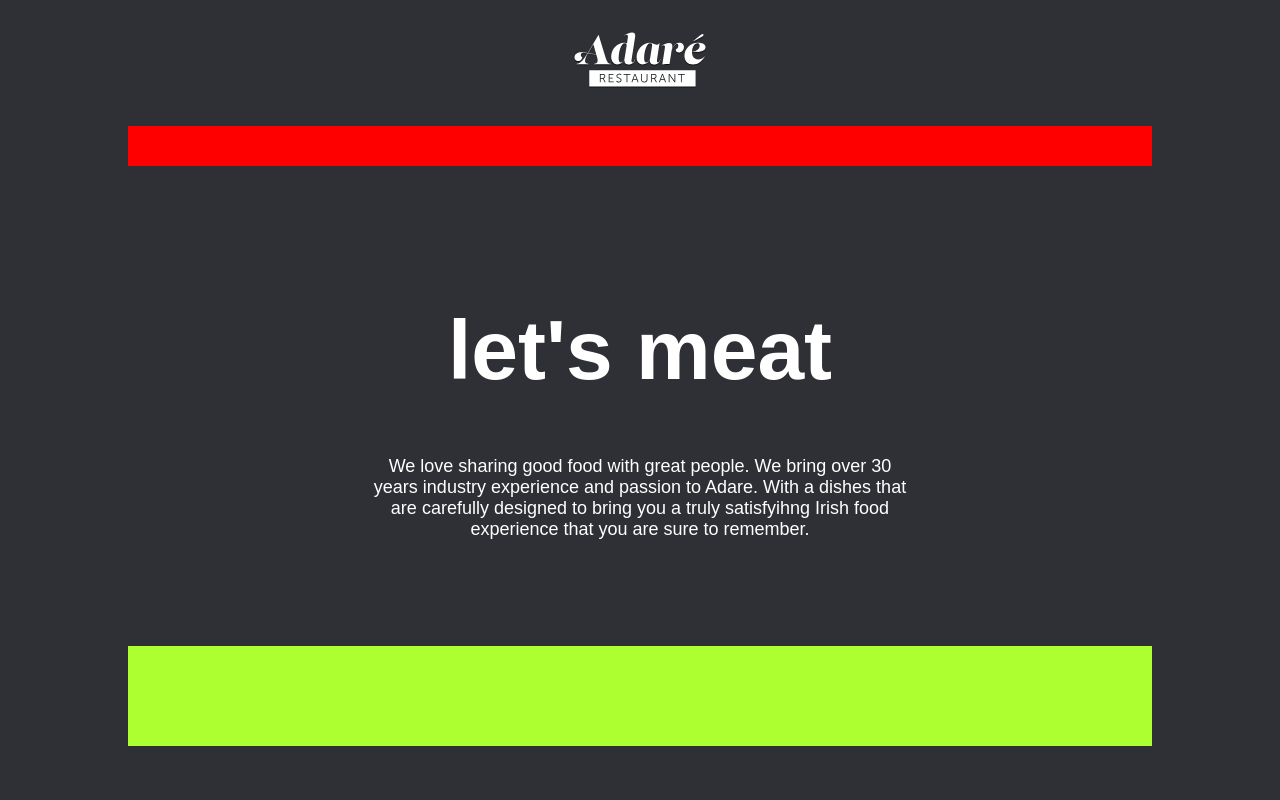
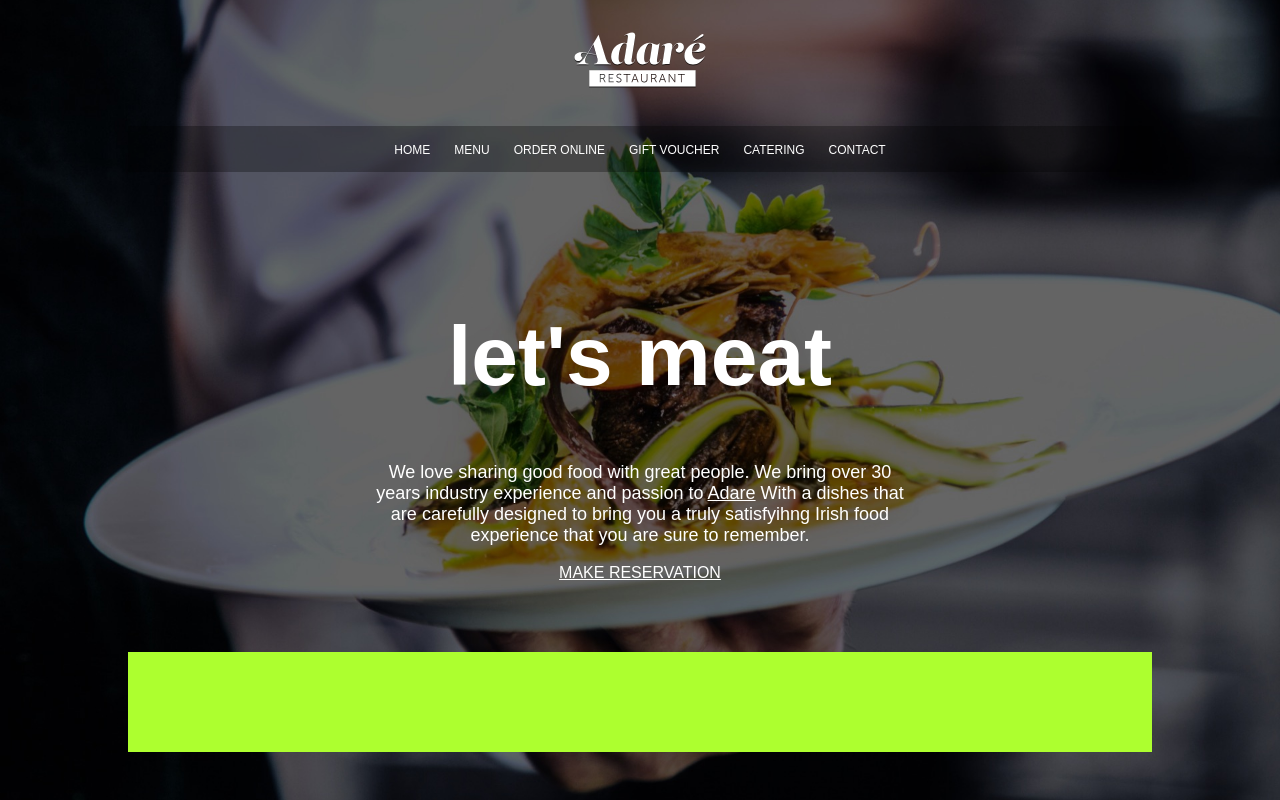
Before and after one commit to odacrem123/Restaurant-Website, a plain HTML site: page index.html in a window 1280 px wide. Drawn offline with Linux system fonts and the light colour scheme.

Commit message:
navbar update
added nav bar basic with basic spacing and alignment

```diff
--- a/index.html
+++ b/index.html
@@ -15,11 +15,17 @@
       <img src="img/logo-adare-restaurant.png" alt="Logo for Adare Restaurant">
     </header>
     <nav>
-
+      <a href="#">HOME</a>
+      <a href="#">MENU</a>
+      <a href="#">ORDER ONLINE</a>
+      <a href="#">GIFT VOUCHER</a>
+      <a href="#">CATERING</a>
+      <a href="#">CONTACT</a>
     </nav>
     <main>
       <h1>let's meat</h1>
-      <p>We love sharing good food with great people. We bring over 30 years industry experience and passion to Adare. With a dishes that are carefully designed to bring you a truly satisfyihng Irish food experience that you are sure to remember.</p>
+      <p>We love sharing good food with great people. We bring over 30 years industry experience and passion to <a href="#">Adare</a> With a dishes that are carefully designed to bring you a truly satisfyihng Irish food experience that you are sure to remember.</p>
+      <a href="#" target="_blank">MAKE RESERVATION</a>
     </main>
     <footer>
 
--- a/style.css
+++ b/style.css
@@ -1,5 +1,11 @@
+html {
+  height: 100vh;
+}
+
 body {
   background-color: #2F3035;
+  background: url('img/background-adare-restaurant.jpg') no-repeat
+              center center/cover;
 }
 
 .container {
@@ -14,8 +20,9 @@ header {
 }
 
 nav {
-  background-color: red;
-  height: 40px;
+  background-color: rgba(0,0,0,0.3);
+  text-align: center ;
+  padding: 14px;
 }
 
 main {
@@ -42,3 +49,15 @@ p {
   color: #fff;
   font-family: Arial, Helvetica, sans-serif;
 }
+
+a {
+  /* text-decoration: none; */
+  color: #fff;
+  font-family: Arial, Helvetica, sans-serif;
+}
+
+nav a {
+  text-decoration: none;
+  font-size: 12px;
+  padding: 0 10px;
+}
```
